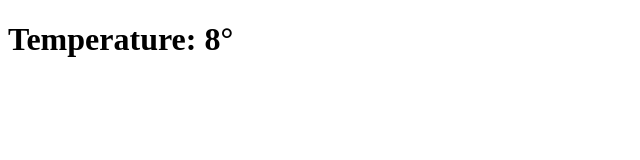
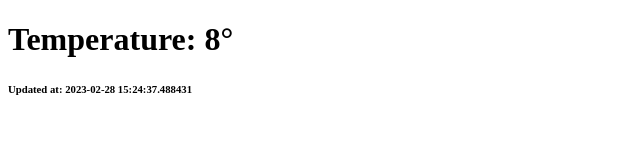
Before and after one commit to symplifygh/sj-weather-app, a plain HTML site: page index.html in a window 1280 px wide. Shown: the whole page, without its empty margins (0-640 px from the left). Drawn offline with Linux system fonts and the light colour scheme.

Commit message:
Automated Update

```diff
--- a/index.html
+++ b/index.html
@@ -7,5 +7,6 @@
 </head>
 <body>
     <h1>Temperature: 8°</h1>
+    <h6>Updated at: 2023-02-28 15:24:37.488431</h6>
 </body>
 </html>
```
